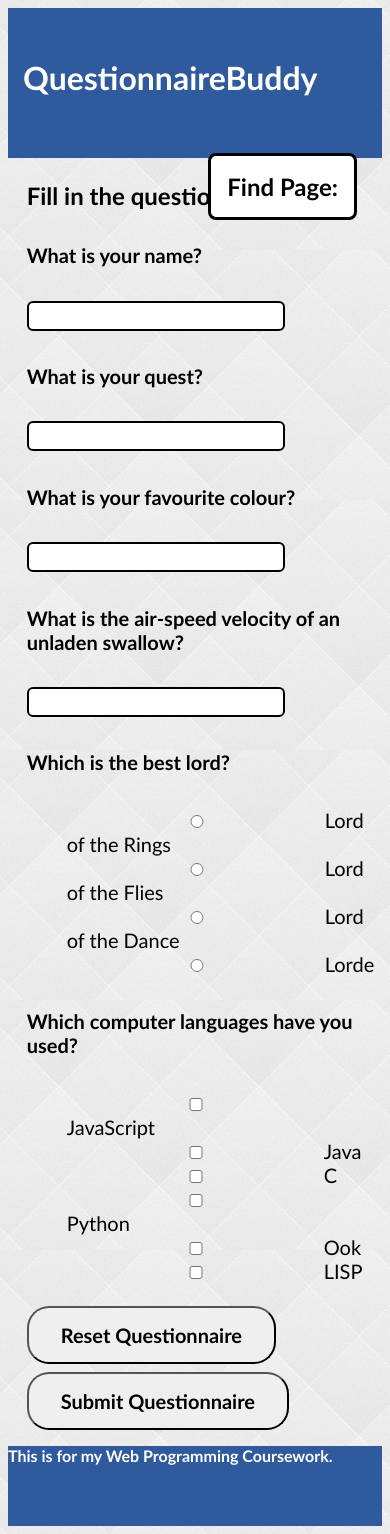
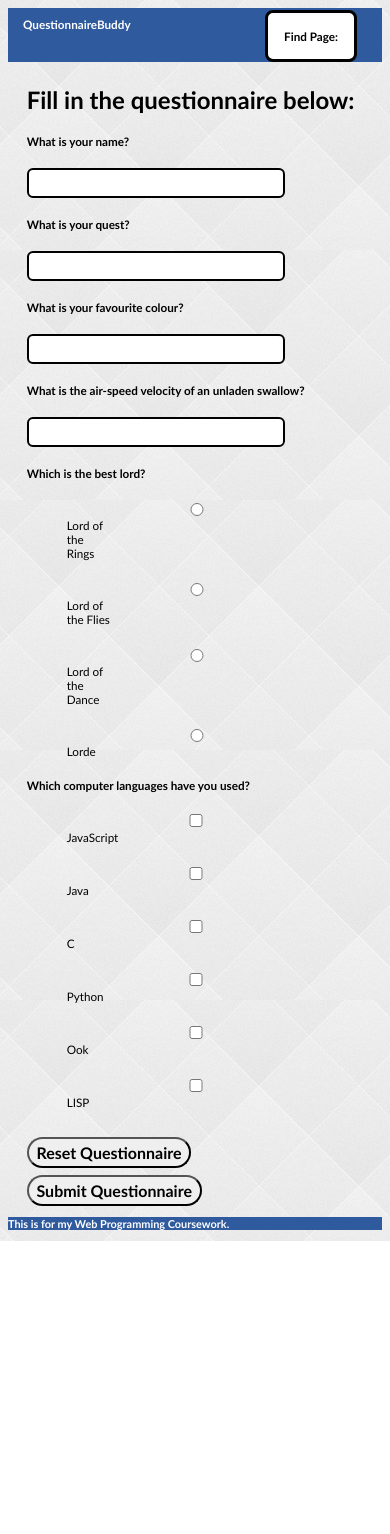
Before and after one commit to COTEKieran/Questionnaire_Website, a website: page completequestionnaire.html in a window 390 px wide. After the commit the page ends 1241 px from the top, so only its background shows below. Drawn offline with Linux system fonts and the light colour scheme.

Commit message:
worked on make the site responsive

```diff
--- a/completequestionnaire.html
+++ b/completequestionnaire.html
@@ -6,6 +6,7 @@
   <meta name="viewport" content="width=device-width, initial-scale=1">
   <link rel="stylesheet" href="questionnaire.css">
   <script rel="form" src="form.js"></script>
+  <script src="questionnaire.js"></script>
 </head>
 
 <header>
--- a/form.js
+++ b/form.js
@@ -86,6 +86,10 @@ function read(data) {
       document.getElementById("myDropdown").classList.toggle("show");
     }
 
+
+
+
+
     window.onload = function () {
       pageLoaded();
       document.getElementById("resetButton").addEventListener("click",reset)
--- a/questionnaire.css
+++ b/questionnaire.css
@@ -7,7 +7,7 @@ header {
   background-color: #2f5a9e;
   width: 100%;
   display: inline-block;
-  height: 150px;
+  height: 10%;
   color: white;
 }
 
@@ -20,9 +20,10 @@ footer {
   position: relative;
   bottom: 0;
   width: 100%;
-  height: 80px;
+  height: 10%;
   background-color: #2f5a9e;
   font-weight: bold;
+  font-size:2.8vw;
 }
 
 /* Navbar */
@@ -31,8 +32,12 @@ h1 {
   float: left;
   color: white;
   padding-left: 15px;
-  margin-top: 50px;
+  margin-top: 2.5%;
+  font-size:2.8vw;
+
 }
+
+
 
 header li {
   overflow: hidden;
@@ -44,9 +49,9 @@ header li {
 }
 
 header button {
-  margin-top: 20px;
+  margin-top: 2.5%;
   font-weight: bold;
-  font-size: 24px;
+  font-size: 1.6vw;
   border-radius: 8px;
   padding: 20px;
   vertical-align: middle;
@@ -96,13 +101,24 @@ header button:hover span:after {
   right: 0;
 }
 
-@media(max-width:1360px) {
+@media(max-width:1320px) {
   .navbar {
     display: none;
   }
+
+  h1{
+    font-size:3vw;
+    margin-top:2.5%;
+  }
+
+
+
+  .toggle button{
+    font-size: 3vw;
+  }
 }
 
-@media(min-width:1360px) {
+@media(min-width:1320px) {
   .dropbtn {
     display: none;
   }
@@ -115,8 +131,8 @@ header button:hover span:after {
   cursor: pointer;
   align-self: center;
   background-color: white;
-  font-size: 24px;
-  vertical-align: middle;
+  font-size: 2.1vw;
+
   border-color: black;
   border-style: solid;
 }
@@ -131,7 +147,7 @@ header button:hover span:after {
   position: relative;
   float: right;
   margin-right: 25px;
-  margin-top: 15px;
+
 }
 
 .dropdown-content {
@@ -142,7 +158,7 @@ header button:hover span:after {
   min-width: 160px;
   box-shadow: 0px 8px 16px 0px rgba(0, 0, 0, 0.2);
   z-index: 1;
-  font-size: 18px;
+  font-size: 2.1vw;
   border-radius: 8px;
 
 }
@@ -296,10 +312,10 @@ header button:hover span:after {
 
 }
 
-#questions li {
-
-  font-size: 20px;
+#questions li{
   list-style-type: none;
+  width:15%;
+  margin-bottom:20px;
 }
 
 #questions h5 {
@@ -309,15 +325,21 @@ header button:hover span:after {
 
 }
 
+@media(max-width:650px){
+  #questions h5, #questions li{
+    font-size:3vw;
+  }
+}
+
 #resetButton, #submitButton{
 cursor:pointer;
-padding: 15px 32px;
+padding: 1vw 2vw;
 margin-left:5%;
 font-weight: bold;
 margin-top:2%;
 border-radius: 22px;
 border-color: black;
-font-size:20px;
+font-size:16px;
 }
 
 #resetButton:hover, #submitButton:hover{
--- a/server.js
+++ b/server.js
@@ -10,8 +10,8 @@ app.use(express.static("public"));
 app.use(express.json());
 
 app.listen(8080,(err) => {
-  if (err) console.error('Error encountered starting server', err);
-  else console.log('Server has started on localhost:8080');
+  if (err) console.error('error encountered starting server', err);
+  else console.log('server has started on localhost:8080');
 });
 
 
@@ -22,7 +22,7 @@ app.post('/post-test', (req,res) => {
 
   fs.writeFile('pageText.txt', JSON.stringify(req.body), (err) => {
     if (err) conole.log (err);
-    console.log("Successfully Written to File.");
+    console.log("successfully Written to File.");
   });
 });
 
```
Also changed, not shown: questionnaire.js (deleted, +0 -19 lines).
